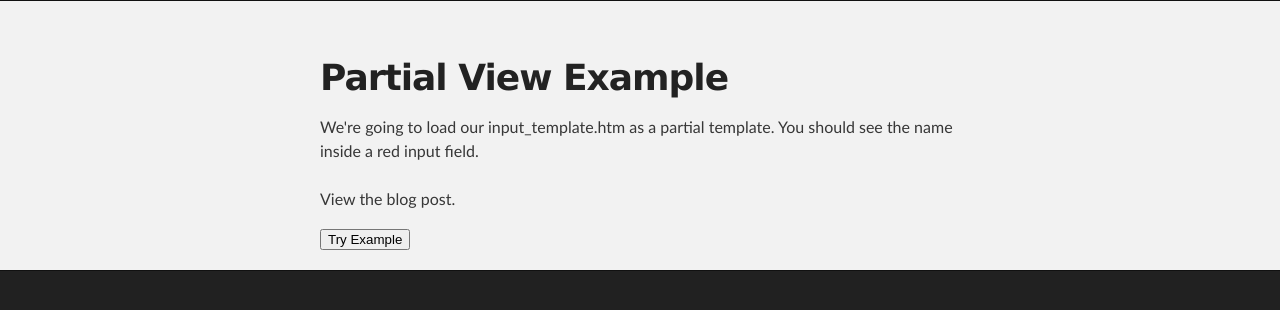
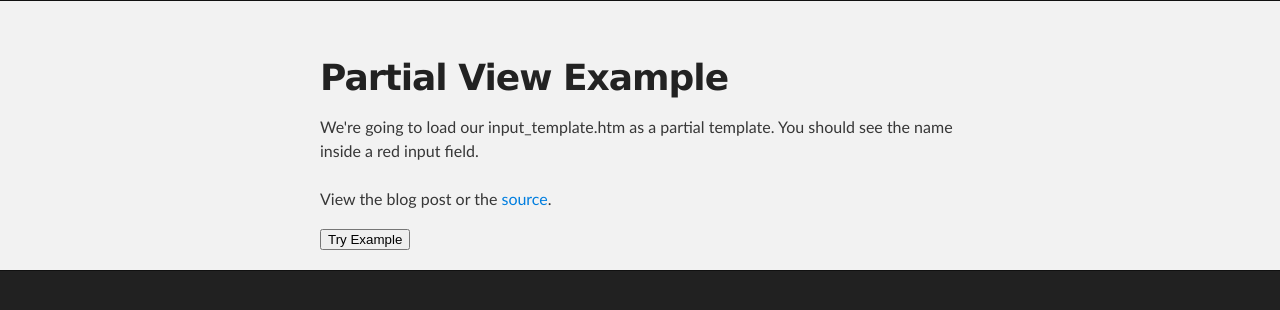
Before and after one commit to alex-seville/blog-examples, a plain HTML site: page partial-views-underscore-templating/example.htm in a window 1280 px wide. Drawn offline with nearby package versions, Linux system fonts and the light colour scheme; a script that the page names is missing.

Commit message:
Added links to blog and source.

```diff
--- a/partial-views-underscore-templating/example.htm
+++ b/partial-views-underscore-templating/example.htm
@@ -17,7 +17,7 @@
          <div id="main_content_wrap" class="outer">
       <section id="main_content" class="inner">
         <h1>Partial View Example</h1>
-        <p>We're going to load our input_template.htm as a partial template.  You should see the name inside a red input field.<br><br>View the <ahref="http://blog.alexanderseville.com/post/26829903457/partial-views-in-underscore-templates">blog post</a>.</p>
+        <p>We're going to load our input_template.htm as a partial template.  You should see the name inside a red input field.<br><br>View the <ahref="http://blog.alexanderseville.com/post/26829903457/partial-views-in-underscore-templates">blog post</a> or the <a href="https://github.com/alex-seville/blog-examples/tree/master/partial-views-underscore-templating">source</a>.</p>
         <button id="launchExample" >Try Example</button>
         <div id="demoResults" ></div>
 </section></div>
```
